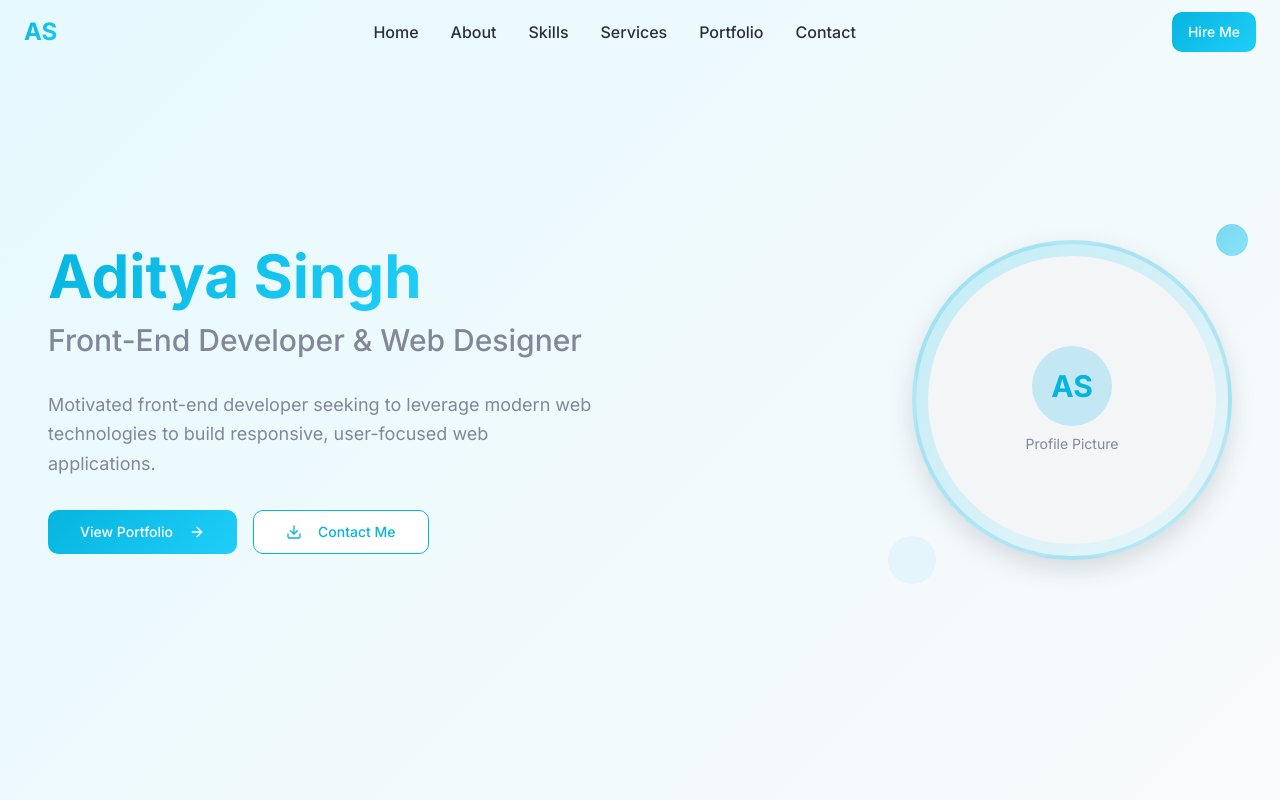
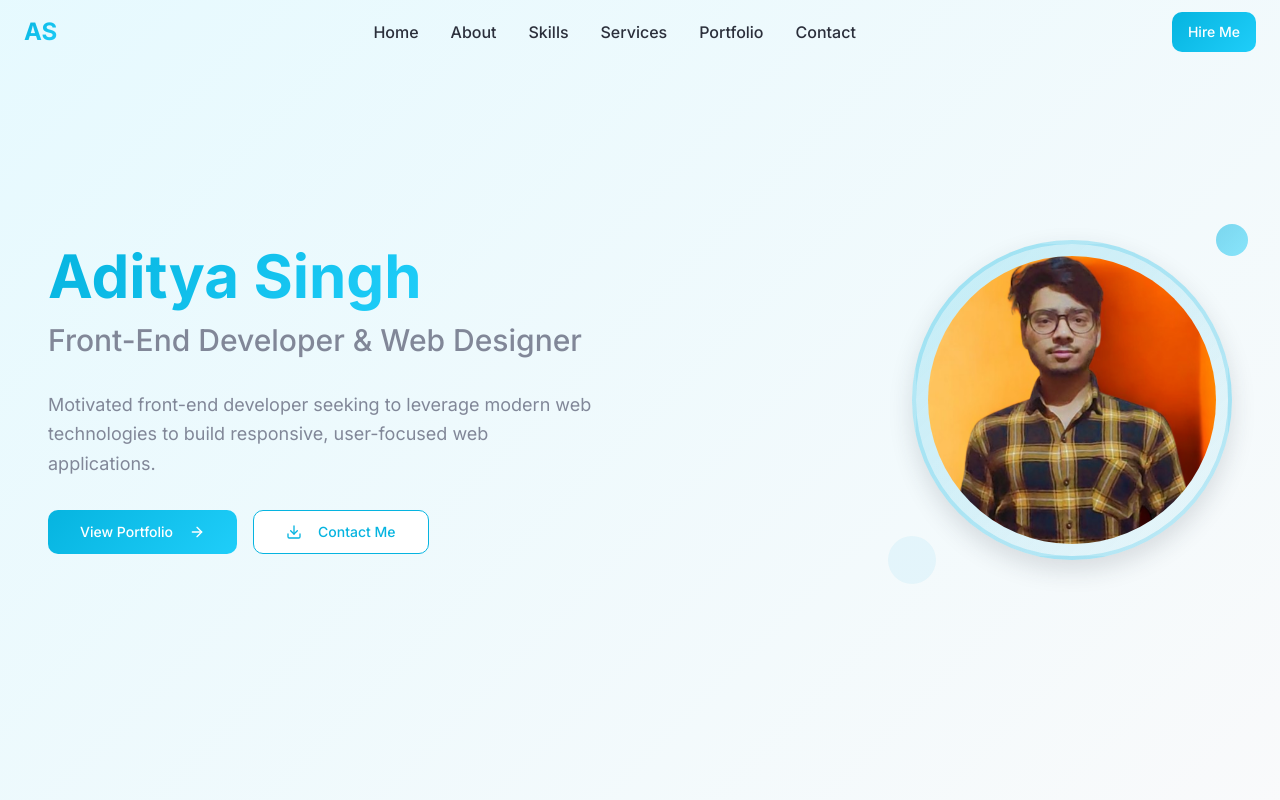
Before and after one commit to adityasinnghh/portfolioadi, a React (Vite) app: page / in a window 1280 px wide. Shown: the top 800 px of the page. Built offline with nearby package versions, Linux system fonts and the light colour scheme.

Commit message:
Add profile picture to Hero
Add the provided image URL to the profile picture placeholder in the Hero component.

```diff
--- a/src/components/Hero.tsx
+++ b/src/components/Hero.tsx
@@ -1,5 +1,6 @@
 import { ArrowRight, Download } from "lucide-react";
 import { Button } from "@/components/ui/button";
+import profileImage from "@/assets/aditya-profile.png";
 
 const Hero = () => {
   return (
@@ -47,15 +48,12 @@ const Hero = () => {
           {/* Profile Picture Placeholder */}
           <div className="flex justify-center lg:justify-end animate-scale-in">
             <div className="relative">
-              <div className="w-80 h-80 rounded-full bg-gradient-to-br from-primary/20 to-primary/5 border-4 border-primary/20 flex items-center justify-center shadow-large">
-                <div className="w-72 h-72 rounded-full bg-muted flex items-center justify-center">
-                  <div className="text-center space-y-2">
-                    <div className="w-20 h-20 rounded-full bg-primary/20 mx-auto flex items-center justify-center">
-                      <span className="text-3xl font-bold text-primary">AS</span>
-                    </div>
-                    <p className="text-sm text-muted-foreground">Profile Picture</p>
-                  </div>
-                </div>
+              <div className="w-80 h-80 rounded-full bg-gradient-to-br from-primary/20 to-primary/5 border-4 border-primary/20 flex items-center justify-center shadow-large overflow-hidden">
+                <img
+                  src={profileImage}
+                  alt="Aditya Singh - Front-End Developer"
+                  className="w-72 h-72 rounded-full object-cover"
+                />
               </div>
               {/* Decorative elements */}
               <div className="absolute -top-4 -right-4 w-8 h-8 rounded-full gradient-primary animate-pulse"></div>
```
Also changed, not shown: src/assets/aditya-profile.png (added).
